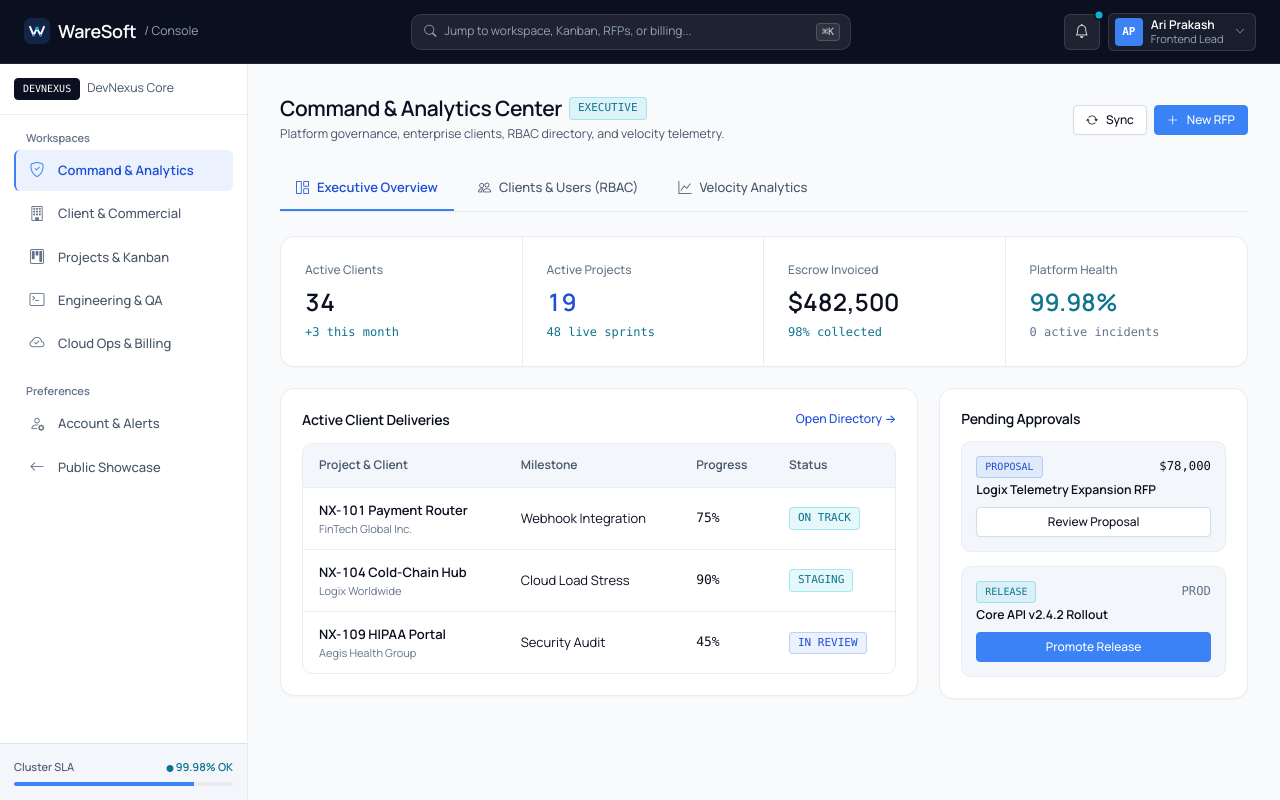
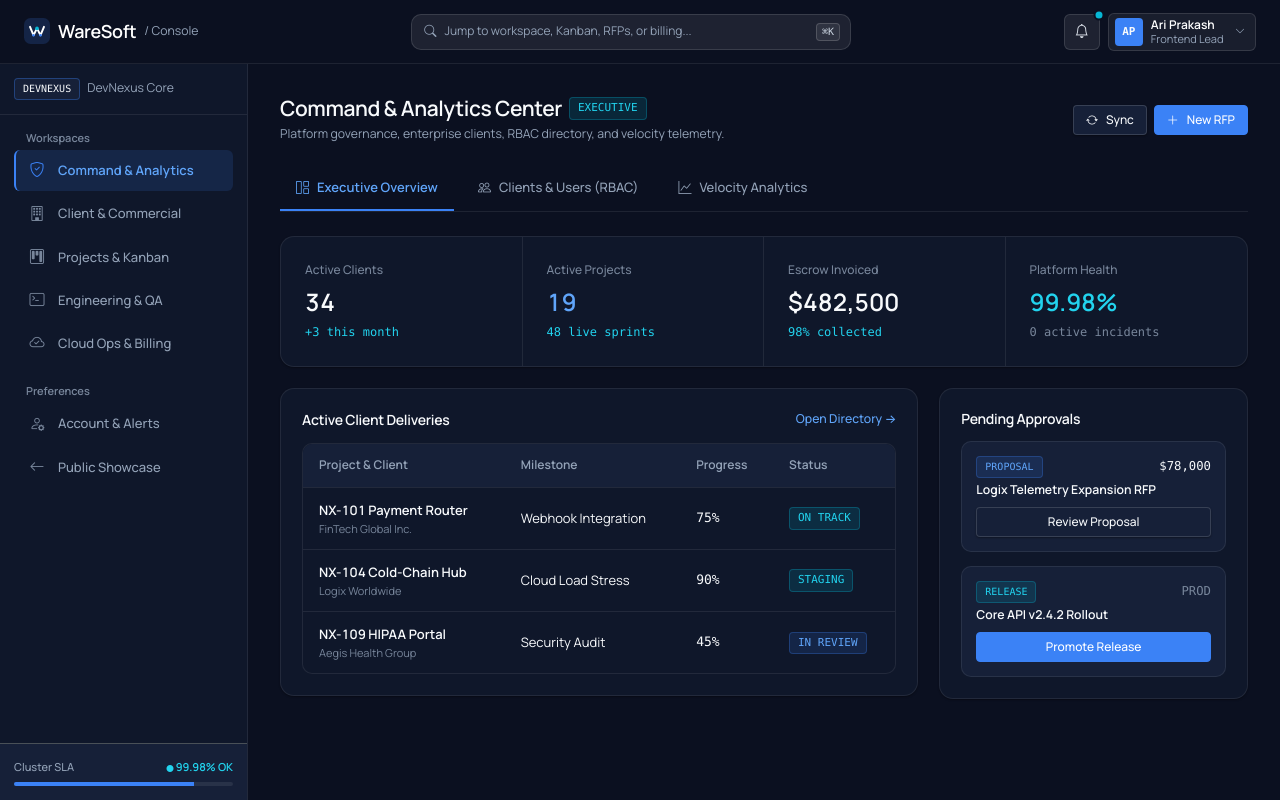
Before and after one commit to ARIPRAKASH32/waresoft, a Flask app: page /admin in a window 1280 px wide. Run offline with Flask 3, Linux system fonts and the light colour scheme.

Commit message:
feat: apply unified Full Dark Navy (#0B1020) theme across all pages, assets, and charts

```diff
--- a/frontend/static/css/base.css
+++ b/frontend/static/css/base.css
@@ -70,8 +70,8 @@ code, kbd, samp, pre {
 }
 
 ::selection {
-    background-color: rgba(59, 130, 246, 0.16);
-    color: var(--ws-brand-navy);
+    background-color: rgba(59, 130, 246, 0.28);
+    color: var(--ws-text-primary);
 }
 
 ::-webkit-scrollbar {
--- a/frontend/static/css/components.css
+++ b/frontend/static/css/components.css
@@ -270,28 +270,29 @@
 }
 
 .ws-btn-navy {
-    background-color: var(--ws-brand-navy);
-    border-color: var(--ws-brand-navy);
-    color: #FFFFFF;
+    background-color: var(--ws-text-primary);
+    border-color: var(--ws-text-primary);
+    color: var(--ws-text-inverse);
+    font-weight: 600;
 }
 
 .ws-btn-navy:hover {
-    background-color: #162038;
-    border-color: #162038;
-    color: #FFFFFF;
+    background-color: #E2E8F0;
+    border-color: #E2E8F0;
+    color: var(--ws-text-inverse);
 }
 
 .ws-btn-secondary {
-    background-color: var(--ws-bg-surface-1);
+    background-color: var(--ws-bg-surface-2);
     border-color: var(--ws-border-subtle);
     color: var(--ws-text-primary);
     box-shadow: var(--ws-shadow-sm);
 }
 
 .ws-btn-secondary:hover, .ws-btn-secondary.active {
-    background-color: var(--ws-bg-surface-2);
+    background-color: var(--ws-bg-surface-3);
     border-color: var(--ws-brand-blue);
-    color: var(--ws-brand-navy);
+    color: var(--ws-text-primary);
 }
 
 .ws-btn-outline {
@@ -514,9 +515,9 @@
 }
 
 .ws-pill-navy {
-    background-color: var(--ws-brand-navy);
-    border-color: var(--ws-brand-navy);
-    color: #FFFFFF;
+    background-color: var(--ws-bg-surface-2);
+    border-color: rgba(59, 130, 246, 0.35);
+    color: var(--ws-text-primary);
 }
 
 .ws-pill-success {
--- a/frontend/static/css/tokens.css
+++ b/frontend/static/css/tokens.css
@@ -1,54 +1,53 @@
 /**
- * WareSoft DevNexus Design System Tokens (Unified #0B1020, #3B82F6, #06B6D4 Palette)
- * Strict 4px Scale | Zero off-palette green/amber/red hues
- * Dark Navy #0B1020 Floating Pill & Console Header + Light #F8FAFC / #FFFFFF Body
+ * WareSoft DevNexus Design System Tokens (Full Dark Navy #0B1020 + #3B82F6 + #06B6D4)
+ * Strict 4px Scale | Cohesive Dark Navy Surface Ramp | Unslop Compliant
  */
 
 :root {
-    /* ─── Color Ramp: Light Body Surfaces & Dark Navy Anchors ─── */
-    --ws-bg-canvas:       #F8FAFC;
-    --ws-bg-surface-1:    #FFFFFF;
-    --ws-bg-surface-2:    #F3F6FA;
-    --ws-bg-surface-3:    #EAEEF5;
-    --ws-bg-elevated:     #FFFFFF;
-    --ws-bg-input:        #FFFFFF;
+    /* ─── Color Ramp: Full Dark Navy Surfaces ─── */
+    --ws-bg-canvas:       #0B1020; /* Core dark navy canvas */
+    --ws-bg-surface-1:    #0F172A; /* Primary cards, sidebar, floating pill */
+    --ws-bg-surface-2:    #162038; /* Secondary panels, table headers, kanban lanes */
+    --ws-bg-surface-3:    #1E293B; /* Hover step & active control surface */
+    --ws-bg-elevated:     #162038; /* Dropdowns & popovers */
+    --ws-bg-input:        #0B1020; /* Input fields inside cards */
     --ws-bg-navy:         #0B1020;
 
-    /* ─── Strict Brand Accents (#0B1020, #3B82F6, #06B6D4) ─── */
+    /* ─── Brand Accents (#0B1020, #3B82F6, #06B6D4) ─── */
     --ws-brand-navy:      #0B1020;
     --ws-brand-blue:      #3B82F6;
     --ws-brand-blue-hover:#2563EB;
-    --ws-brand-blue-ink:  #1D4ED8;
-    --ws-brand-blue-soft: rgba(59, 130, 246, 0.10);
+    --ws-brand-blue-ink:  #60A5FA; /* Accessible blue ink on #0B1020/#0F172A */
+    --ws-brand-blue-soft: rgba(59, 130, 246, 0.14);
 
     --ws-brand-cyan:      #06B6D4;
-    --ws-brand-cyan-ink:  #0E7490;
-    --ws-brand-cyan-soft: rgba(6, 182, 212, 0.10);
+    --ws-brand-cyan-ink:  #22D3EE; /* Accessible cyan ink on #0B1020/#0F172A */
+    --ws-brand-cyan-soft: rgba(6, 182, 212, 0.14);
 
     /* ─── Semantic Roles Mapped Strictly to Brand Palette ─── */
-    --ws-signal-success:      #0E7490; /* High-contrast Cyan ink */
-    --ws-signal-success-soft: rgba(6, 182, 212, 0.10);
+    --ws-signal-success:      #22D3EE; /* Bright Cyan on dark */
+    --ws-signal-success-soft: rgba(6, 182, 212, 0.14);
 
-    --ws-signal-warning:      #1D4ED8; /* High-contrast Electric Blue ink */
-    --ws-signal-warning-soft: rgba(59, 130, 246, 0.10);
+    --ws-signal-warning:      #60A5FA; /* Bright Blue on dark */
+    --ws-signal-warning-soft: rgba(59, 130, 246, 0.14);
 
-    --ws-signal-danger:       #0B1020; /* High-contrast Dark Navy ink */
-    --ws-signal-danger-soft:  rgba(11, 16, 32, 0.08);
+    --ws-signal-danger:       #F8FAFC; /* Crisp High-Contrast Off-White for critical tags */
+    --ws-signal-danger-soft:  rgba(255, 255, 255, 0.10);
 
     --ws-signal-info:         #3B82F6;
-    --ws-signal-info-soft:    rgba(59, 130, 246, 0.10);
+    --ws-signal-info-soft:    rgba(59, 130, 246, 0.14);
 
-    /* ─── Quiet Hairlines & Borders ─── */
-    --ws-border-quiet:    #EAECEF;
-    --ws-border-subtle:   #D5DCE6;
-    --ws-border-focus:    rgba(59, 130, 246, 0.40);
-    --ws-border-cyan:     rgba(6, 182, 212, 0.30);
+    /* ─── Quiet Hairlines & Borders on Dark ─── */
+    --ws-border-quiet:    rgba(255, 255, 255, 0.08);
+    --ws-border-subtle:   rgba(255, 255, 255, 0.14);
+    --ws-border-focus:    rgba(59, 130, 246, 0.50);
+    --ws-border-cyan:     rgba(6, 182, 212, 0.35);
 
-    /* ─── Typography: 3 Calm Text Roles ─── */
-    --ws-text-primary:    #0B1020;
-    --ws-text-secondary:  #475569;
-    --ws-text-muted:      #64748B;
-    --ws-text-inverse:    #FFFFFF;
+    /* ─── Typography: 3 Calm Text Roles (WCAG AA on #0B1020) ─── */
+    --ws-text-primary:    #F8FAFC;
+    --ws-text-secondary:  #94A3B8;
+    --ws-text-muted:      #78869B;
+    --ws-text-inverse:    #0B1020;
 
     /* ─── Single Cohesive Font Family: Manrope + System Mono ─── */
     --ws-font-display:    'Manrope', -apple-system, BlinkMacSystemFont, sans-serif;
@@ -95,8 +94,8 @@
                           box-shadow 180ms cubic-bezier(0.16, 1, 0.3, 1),
                           transform 180ms cubic-bezier(0.16, 1, 0.3, 1);
 
-    /* ─── Restrained Airy Shadows ─── */
-    --ws-shadow-sm:       0 1px 2px rgba(11, 16, 32, 0.03);
-    --ws-shadow-md:       0 6px 20px -4px rgba(11, 16, 32, 0.06), 0 2px 6px -1px rgba(11, 16, 32, 0.03);
-    --ws-shadow-lg:       0 18px 40px -8px rgba(11, 16, 32, 0.09);
+    /* ─── Subtle Dark Elevation Shadows ─── */
+    --ws-shadow-sm:       0 1px 2px rgba(0, 0, 0, 0.35);
+    --ws-shadow-md:       0 8px 24px -4px rgba(0, 0, 0, 0.45);
+    --ws-shadow-lg:       0 20px 44px -8px rgba(0, 0, 0, 0.65);
 }
--- a/frontend/static/js/3d-visualizer.js
+++ b/frontend/static/js/3d-visualizer.js
@@ -1,7 +1,6 @@
 /**
- * WareSoft DevNexus 3D Architecture Visualizer
- * Built on Three.js - Precision shaded node topology on a crisp light blueprint surface
- * Uses #0B1020 (Dark Navy), #3B82F6 (Electric Blue), and #06B6D4 (Cyan)
+ * WareSoft DevNexus 3D Architecture Visualizer (Dark Navy #0B1020 Edition)
+ * Precision shaded nodes in #F8FAFC, #3B82F6, and #06B6D4 on #0B1020 canvas
  */
 
 window.initDevNexus3D = function(containerId) {
@@ -22,25 +21,23 @@ window.initDevNexus3D = function(containerId) {
     renderer.setPixelRatio(Math.min(window.devicePixelRatio, 2));
     container.appendChild(renderer.domElement);
 
-    // Subtle directional + ambient lighting for soft 3D material shading
-    const ambientLight = new THREE.AmbientLight(0xffffff, 0.75);
+    const ambientLight = new THREE.AmbientLight(0xffffff, 0.65);
     scene.add(ambientLight);
 
-    const keyLight = new THREE.DirectionalLight(0xffffff, 0.9);
+    const keyLight = new THREE.DirectionalLight(0xffffff, 1.0);
     keyLight.position.set(8, 12, 10);
     scene.add(keyLight);
 
-    const rimLight = new THREE.DirectionalLight(0x06B6D4, 0.4);
+    const rimLight = new THREE.DirectionalLight(0x06B6D4, 0.65);
     rimLight.position.set(-8, -6, 6);
     scene.add(rimLight);
 
     const networkGroup = new THREE.Group();
     scene.add(networkGroup);
 
-    // Subtle orbital ring around gateway core
     const ringGeo = new THREE.TorusGeometry(4.2, 0.025, 12, 72);
     const ringMat = new THREE.MeshBasicMaterial({
-        color: 0xCBD5E1,
+        color: 0x334155,
         transparent: true,
         opacity: 0.75
     });
@@ -49,13 +46,13 @@ window.initDevNexus3D = function(containerId) {
     networkGroup.add(ringMesh);
 
     const nodeCoords = [
-        { name: 'Gateway',   x: 0,    y: 0,    z: 0,    color: 0x0B1020, size: 0.78 },
+        { name: 'Gateway',   x: 0,    y: 0,    z: 0,    color: 0xF8FAFC, size: 0.78 },
         { name: 'Auth',      x: -3.8, y: 1.9,  z: 1.1,  color: 0x06B6D4, size: 0.52 },
         { name: 'Projects',  x: 3.9,  y: 1.8,  z: -0.9, color: 0x3B82F6, size: 0.58 },
         { name: 'Kanban',    x: 3.1,  y: -2.2, z: 1.4,  color: 0x06B6D4, size: 0.50 },
-        { name: 'QA & CI',   x: -3.3, y: -1.9, z: -1.0, color: 0x06B6D4, size: 0.46 },
-        { name: 'Telemetry', x: 0.1,  y: 3.3,  z: 0.4,  color: 0x3B82F6, size: 0.44 },
-        { name: 'Billing',   x: -0.2, y: -3.2, z: -0.4, color: 0x0B1020, size: 0.44 }
+        { name: 'QA & CI',   x: -3.3, y: -1.9, z: -1.0, color: 0x3B82F6, size: 0.46 },
+        { name: 'Telemetry', x: 0.1,  y: 3.3,  z: 0.4,  color: 0x06B6D4, size: 0.44 },
+        { name: 'Billing',   x: -0.2, y: -3.2, z: -0.4, color: 0x94A3B8, size: 0.44 }
     ];
 
     const spheres = [];
@@ -64,8 +61,8 @@ window.initDevNexus3D = function(containerId) {
     nodeCoords.forEach(item => {
         const mat = new THREE.MeshStandardMaterial({
             color: item.color,
-            roughness: 0.28,
-            metalness: 0.15
+            roughness: 0.25,
+            metalness: 0.25
         });
         const mesh = new THREE.Mesh(sphereGeo, mat);
         mesh.scale.setScalar(item.size);
@@ -74,11 +71,10 @@ window.initDevNexus3D = function(containerId) {
         spheres.push({ mesh, originalY: item.y });
     });
 
-    // Crisp slate lines connecting microservices
     const lineMat = new THREE.LineBasicMaterial({
-        color: 0x94A3B8,
+        color: 0x475569,
         transparent: true,
-        opacity: 0.55
+        opacity: 0.65
     });
 
     const connections = [
--- a/frontend/static/js/api.js
+++ b/frontend/static/js/api.js
@@ -18,14 +18,16 @@ const WareSoftAPI = (function() {
         };
 
         const toastEl = document.createElement('div');
-        toastEl.className = 'toast align-items-center bg-white text-dark border shadow-sm show';
+        toastEl.className = 'toast align-items-center border shadow-sm show';
         toastEl.id = toastId;
         toastEl.setAttribute('role', 'alert');
         toastEl.setAttribute('aria-live', 'assertive');
         toastEl.setAttribute('aria-atomic', 'true');
         toastEl.style.minWidth = '280px';
+        toastEl.style.backgroundColor = 'var(--ws-bg-surface-1)';
+        toastEl.style.color = 'var(--ws-text-primary)';
         toastEl.style.borderRadius = 'var(--ws-radius-md)';
-        toastEl.style.borderColor = 'var(--ws-border-quiet)';
+        toastEl.style.borderColor = 'var(--ws-border-subtle)';
 
         toastEl.innerHTML = `
             <div class="d-flex">
@@ -33,7 +35,7 @@ const WareSoftAPI = (function() {
                     <i class="bi ${iconMap[type] || iconMap.info} fs-6"></i>
                     <span class="fw-medium">${message}</span>
                 </div>
-                <button type="button" class="btn-close me-2 m-auto" data-bs-dismiss="toast" aria-label="Close"></button>
+                <button type="button" class="btn-close btn-close-white me-2 m-auto" data-bs-dismiss="toast" aria-label="Close"></button>
             </div>
         `;
 
--- a/frontend/templates/base.html
+++ b/frontend/templates/base.html
@@ -1,10 +1,10 @@
 <!DOCTYPE html>
-<html lang="en" data-bs-theme="light">
+<html lang="en" data-bs-theme="dark">
 <head>
     <meta charset="UTF-8">
     <meta name="viewport" content="width=device-width, initial-scale=1.0, maximum-scale=5.0">
     <meta http-equiv="X-UA-Compatible" content="ie=edge">
-    <meta name="theme-color" content="#F4F7FB">
+    <meta name="theme-color" content="#0B1020">
     <meta name="description" content="WareSoft DevNexus - Enterprise Software Services & Project Delivery Platform">
 
     <title>{% if title %}{{ title }} | {% endif %}{{ app_name }} DevNexus</title>
--- a/frontend/templates/components/navbar.html
+++ b/frontend/templates/components/navbar.html
@@ -170,7 +170,7 @@
                     <li><a class="dropdown-item" href="/operations"><i class="bi bi-cloud-check me-2 ws-text-blue"></i>Cloud Ops &amp; Billing</a></li>
                     <li><hr class="dropdown-divider my-1" style="border-color: var(--ws-border-quiet);"></li>
                     <li><a class="dropdown-item" href="/auth"><i class="bi bi-box-arrow-in-right me-2 ws-text-ink"></i>Switch Account</a></li>
-                    <li><button class="dropdown-item fw-medium" style="color: var(--ws-brand-navy);" onclick="WareSoftAPI.logout()"><i class="bi bi-box-arrow-right me-2 ws-text-blue"></i>Sign Out</button></li>
+                    <li><button class="dropdown-item fw-medium" style="color: var(--ws-text-primary);" onclick="WareSoftAPI.logout()"><i class="bi bi-box-arrow-right me-2 ws-text-blue"></i>Sign Out</button></li>
                 </ul>
             </div>
         </div>
@@ -179,7 +179,7 @@
 {% endif %}
 
 <!-- Mobile Quick Nav Drawer -->
-<div id="mobilePublicNav" class="d-none d-lg-none bg-white border-bottom px-4 py-3" style="border-color: var(--ws-border-quiet) !important;">
+<div id="mobilePublicNav" class="d-none d-lg-none border-bottom px-4 py-3" style="background-color: var(--ws-bg-surface-1); border-color: var(--ws-border-quiet) !important;">
     <div class="d-flex flex-column gap-2 small fw-medium">
         <a href="/projects" class="py-1 ws-text-ink text-decoration-none">Workspaces Console</a>
         <a href="/client" class="py-1 ws-text-secondary text-decoration-none">Client &amp; Commercial</a>
--- a/frontend/templates/public/home.html
+++ b/frontend/templates/public/home.html
@@ -46,18 +46,18 @@
 
                 <div class="row g-0 align-items-stretch">
                     <!-- Left: 3D Architecture Visual / Interactive WebGL -->
-                    <div class="col-lg-7 border-end" style="border-color: var(--ws-border-quiet) !important; background-color: #F4F7FB;">
+                    <div class="col-lg-7 border-end" style="border-color: var(--ws-border-quiet) !important; background-color: var(--ws-bg-canvas);">
                         <div id="hero-render-pane" class="h-100">
                             <img src="{{ url_for('static', filename='images/platform-architecture.jpg') }}"
                                  alt="WareSoft Service Architecture 3D Isometric Hardware Nodes"
                                  class="w-100 h-100 d-block"
                                  style="min-height: 320px; max-height: 360px; object-fit: cover;">
                         </div>
-                        <div id="hero-3d-visualizer" class="d-none" style="width: 100%; height: 360px; cursor: grab; background-color: #FFFFFF;"></div>
+                        <div id="hero-3d-visualizer" class="d-none" style="width: 100%; height: 360px; cursor: grab; background-color: var(--ws-bg-canvas);"></div>
                     </div>
 
                     <!-- Right: Live Console Telemetry Snapshot -->
-                    <div class="col-lg-5 p-4 d-flex flex-column justify-content-between bg-white">
+                    <div class="col-lg-5 p-4 d-flex flex-column justify-content-between" style="background-color: var(--ws-bg-surface-1);">
                         <div>
                             <div class="d-flex justify-content-between align-items-center mb-3">
                                 <span class="ws-text-muted small font-monospace">ACTIVE CLUSTER</span>
```
Also changed, not shown: other parts of frontend/static/css/components.css (+87 -20 lines), frontend/templates/admin/workspace.html (+24 -24 lines), frontend/tests/test_routes.py (+1 -1 lines), frontend/static/images/cloud-vault.jpg, frontend/static/images/logo.svg, frontend/static/images/platform-architecture.jpg, frontend/static/images/sprint-workflow.jpg.
